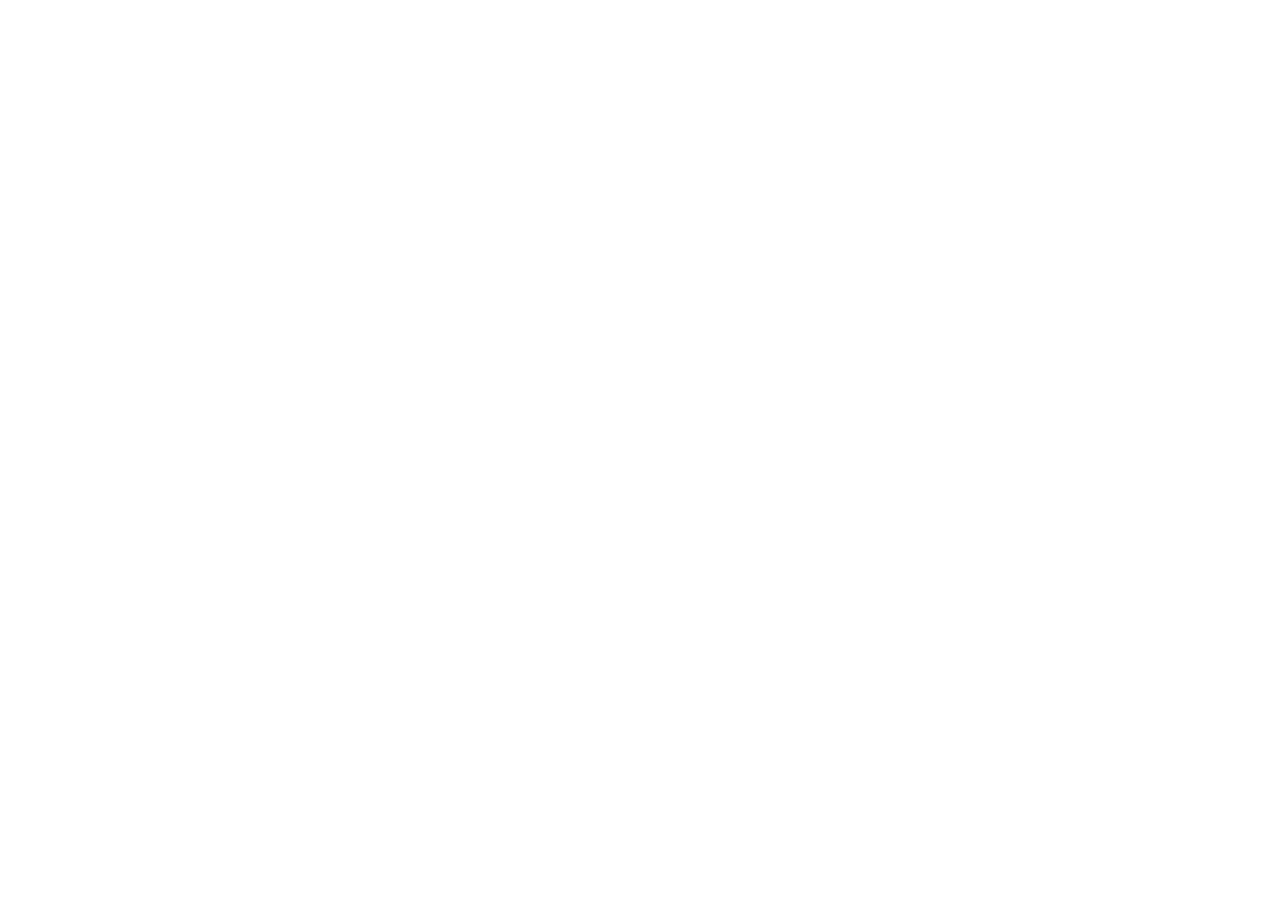
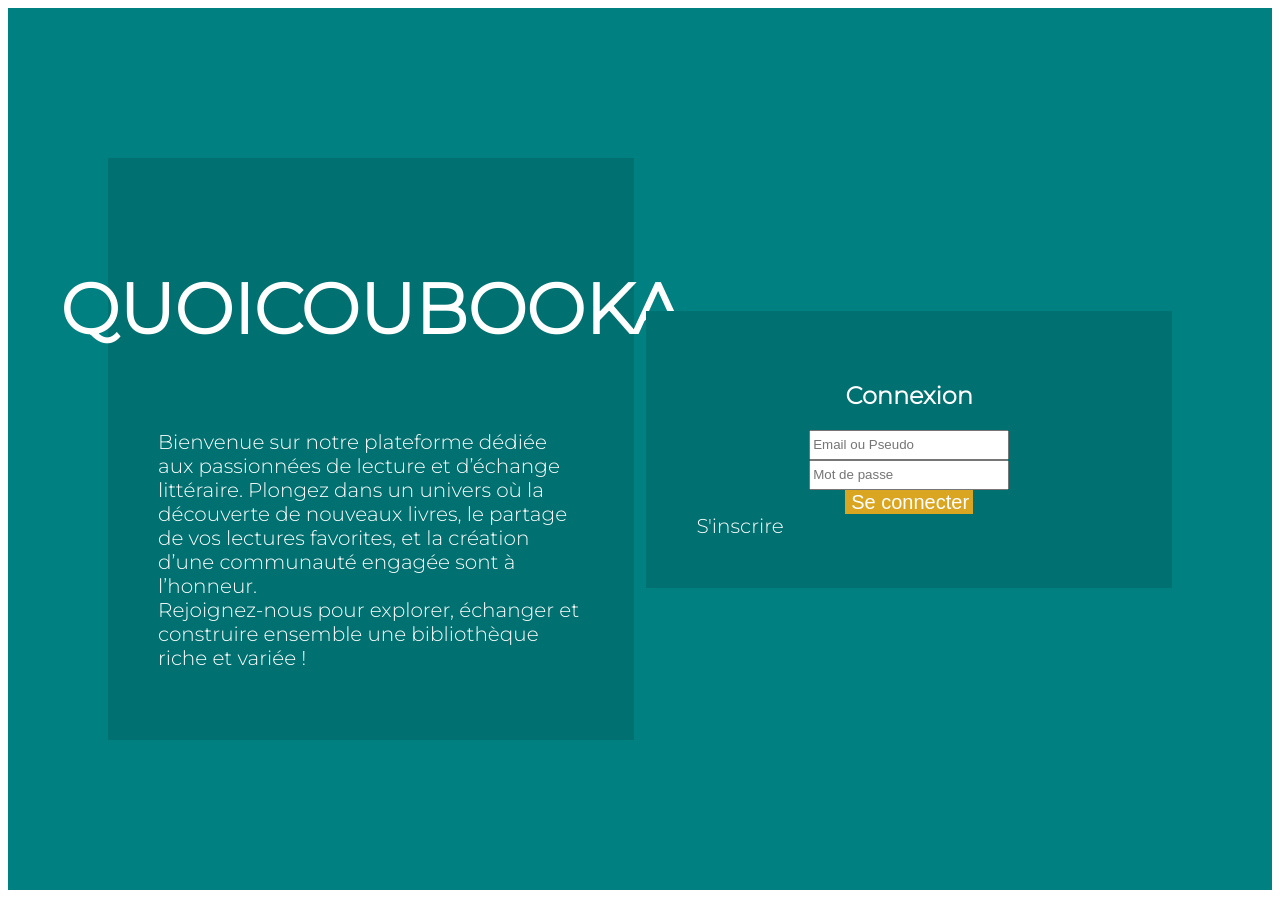
Before and after one commit to EmyLD/afpaOrange, a plain HTML site: page pages/accueillogin.html in a window 1280 px wide. Before the commit the page ends 800 px from the top, so only its background shows below. Drawn offline with Linux system fonts and the light colour scheme; files that its build step writes are made by us from their sources.

Commit message:
add changes

```diff
--- a/css/accueillogin.scss
+++ b/css/accueillogin.scss
@@ -1,6 +1,84 @@
-#login {
+#mainlogin {
+
+    font-family: montserrat;
+    font-size: 20px;
+    color: white;
+    background-color: #008080;
+    width: 100%;
+    height: auto;
+    box-sizing: border-box;
+    padding: 150px 100px 150px 100px;
+    display: flex;
+    flex-direction: row;
+    justify-content: space-between;
+    align-items: center;
+
+    .blockmain {
+        display: flex;
+        flex-direction: row;
+        justify-content: space-between;
+        align-items: center;
+
+        .blocktext,
+        .blocklog {
+            background-color: #007070;
+            width: 40%;
+            height: auto;
+            padding: 50px;
+            display: flex;
+            flex-direction: column;
+            align-items: center;
+        }
+
+        .blocktext {
+
+            h1 {
+                font-size: 70px;
+            }
+
+        }
+
+        .blocklog {
+
+            form {
+                display: flex;
+                flex-direction: column;
+                justify-content: space-between;
+                align-items: center;
+
+                // input {
+                //     width: 15vw;
+                //     height: 3vh;
+                // }
+
+                .buttonsend {
+                    font-size: 20px;
+                    width: 10vw;
+                    color: white;
+                    border: none;
+                    background-color: #DAA520;
+                }
+            }
+
+            // form input {
+            //     width: 15vw;
+            //     height: 3vh;
+            // }
+
+            h2 {
+                font-size: 24px;
+            }
+        }
+    }
 
 
+    .blocklog a {
+        color: white;
+        text-decoration: none;
+        display: flex;
+        flex-direction: row;
+        align-self: flex-start;
+    }
 
 
 
--- a/css/files_import.scss
+++ b/css/files_import.scss
@@ -1,3 +1,3 @@
 //import all your scss files into this one
 
-@use 'login'
+@use 'accueillogin'
--- a/pages/accueillogin.html
+++ b/pages/accueillogin.html
@@ -4,12 +4,46 @@
 <head>
     <meta charset="UTF-8">
     <meta name="viewport" content="width=device-width, initial-scale=1.0">
-    <title>Document</title>
-    <link rel="stylesheet" href="style.css">
+    <title>Quoicoubooka</title>
+    <link rel="stylesheet" href="../style.css">
+    <link rel="preconnect" href="https://fonts.googleapis.com">
+    <link rel="preconnect" href="https://fonts.gstatic.com" crossorigin>
+    <link href="https://fonts.googleapis.com/css2?family=Montserrat:wght@300&display=swap" rel="stylesheet">
 </head>
 
 <body>
+    <header>
 
+
+    </header>
+    <main id="mainlogin">
+        <div class="blockmain">
+            <section class="blocktext">
+                <h1>QUOICOUBOOKA</h1>
+                <p>Bienvenue sur notre plateforme dédiée aux passionnées de lecture et d’échange littéraire. Plongez
+                    dans un
+                    univers où la découverte de nouveaux livres, le partage de vos lectures favorites, et la création
+                    d’une
+                    communauté engagée sont à l’honneur.<br>
+                    Rejoignez-nous pour explorer, échanger et construire ensemble une bibliothèque riche et variée !</p>
+            </section>
+            <section class="blocklog">
+                <h2>Connexion</h2>
+                <form action="" method="post">
+                    <label for="emailOrPseudo"></label>
+                    <input type="text" id="emailOrPseudo" name="emailOrPseudo" placeholder="Email ou Pseudo">
+                    <label for="password"></label>
+                    <input type="password" id="password" name="password" placeholder="Mot de passe" required>
+                    <input class="buttonsend" type="submit" value="Se connecter">
+                </form>
+                <a href="#">S'inscrire</a>
+            </section>
+        </div>
+    </main>
+    <footer>
+
+
+    </footer>
 </body>
 
 </html>
```
Also changed, not shown: style.css.
